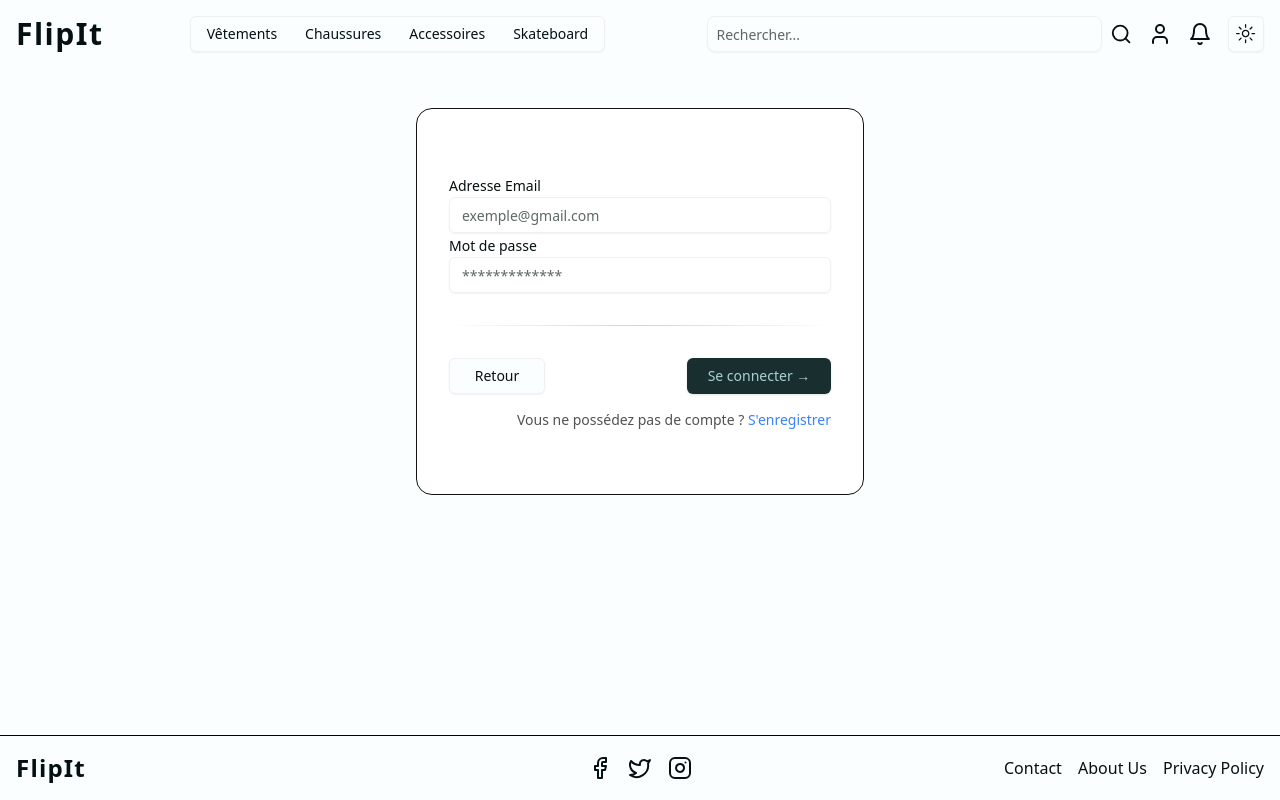
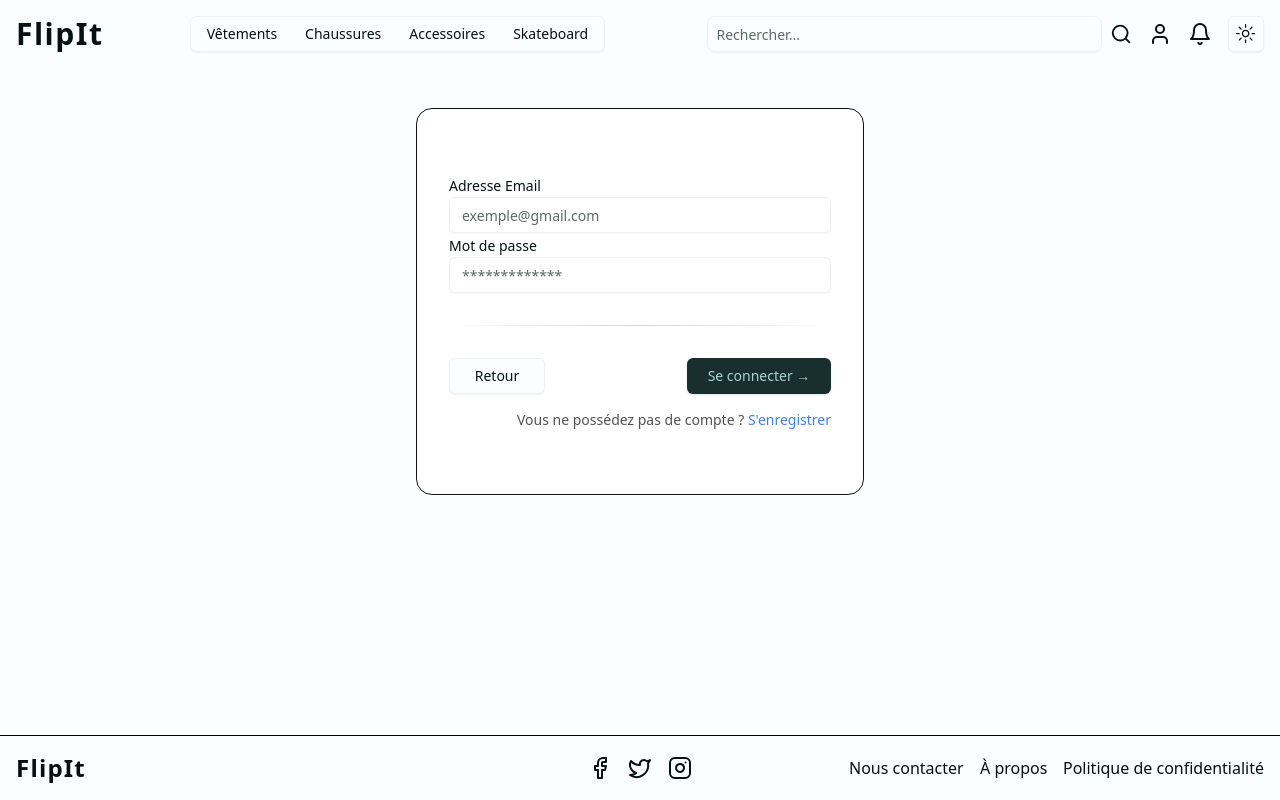
Before and after one commit to LucasNGRE/FlipIt, a Next.js app in the folder my-app/: page /login in a window 1280 px wide. Built offline with nearby package versions, Linux system fonts and the light colour scheme; no server answers.

Commit message:
updated landing page to add the authors and translated footer to french

```diff
--- a/my-app/app/landing-page/page.tsx
+++ b/my-app/app/landing-page/page.tsx
@@ -383,6 +383,22 @@ export default function LandingPage() {
         </div>
       </section>
 
+    <section className="py-12 bg-gray-100">
+      <div className="container mx-auto px-6 text-center">
+        <h2 className="text-3xl font-bold mb-6">À propos des auteurs</h2>
+        <div className="flex flex-col md:flex-row items-center justify-center space-y-4 md:space-y-0 md:space-x-6">
+          <div className="p-6 rounded-lg shadow-lg bg-white">
+            <h3 className="text-xl font-semibold">Lucas NEGRE</h3>
+            <p className="text-gray-700">Etudiant à Holberton School de Toulouse</p>
+          </div>
+          <div className="p-6 rounded-lg shadow-lg bg-white">
+            <h3 className="text-xl font-semibold">Hadrien TAYAC</h3>
+            <p className="text-gray-700">Etudiant à Holberton School de Toulouse</p>
+          </div>
+        </div>
+      </div>
+    </section>
+
       {/* CTA Section */}
       <section className="py-20 bg-primary text-white">
         <div className="container mx-auto px-4 text-center">
--- a/my-app/components/Footer.tsx
+++ b/my-app/components/Footer.tsx
@@ -45,13 +45,13 @@ const Footer = () => {
         <div className="lg:flex-1 flex justify-center lg:justify-end">
           <div className="flex space-x-3 lg:space-x-4">
             <Link href="/contact" className="hover:scale-110 transition-transform duration-300 ease-out transform-gpu will-change-transform">
-              Contact
+              Nous contacter
             </Link>
-            <Link href="/about" className="hover:scale-110 transition-transform duration-300 ease-out transform-gpu will-change-transform">
-              About Us
+            <Link href="/landing-page" className="hover:scale-110 transition-transform duration-300 ease-out transform-gpu will-change-transform">
+              À propos
             </Link>
             <Link href="/privacy" className="hover:scale-110 transition-transform duration-300 ease-out transform-gpu will-change-transform">
-              Privacy Policy
+              Politique de confidentialité
             </Link>
           </div>
         </div>
```
